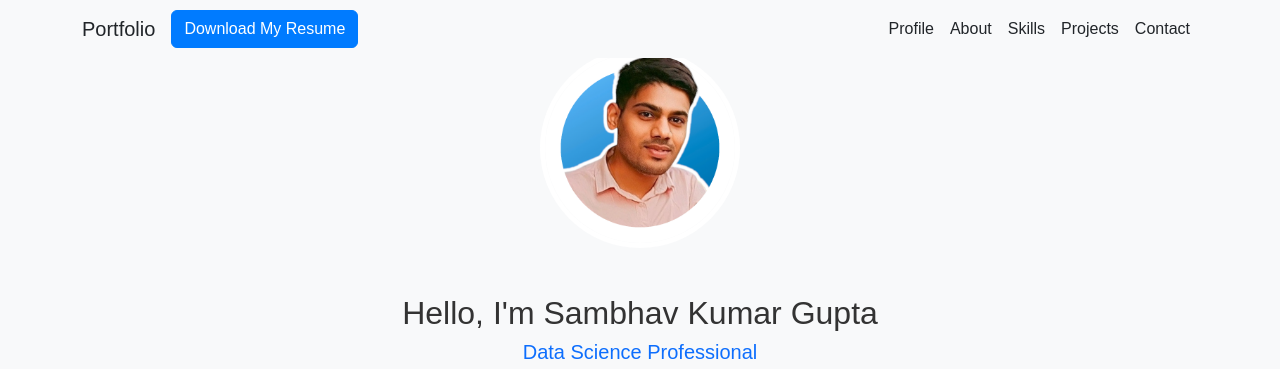
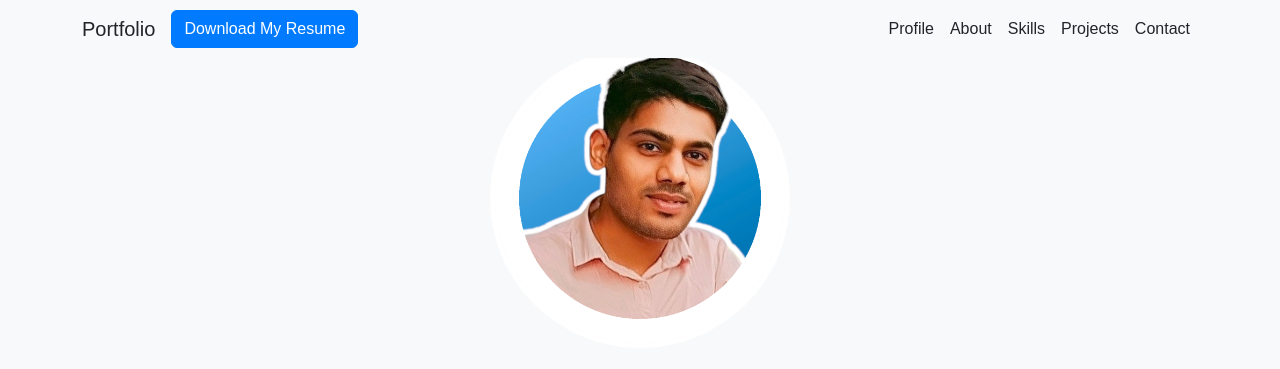
Before and after one commit to skgsambhav/portfolio, a plain HTML site: page index.html in a window 1280 px wide. Shown: the top 369 px of the page. Drawn offline with nearby package versions, Linux system fonts and the light colour scheme.

Commit message:
Update index.html

```diff
--- a/index.html
+++ b/index.html
@@ -17,8 +17,8 @@
   <!-- Profile Section -->
   <section id="profile" class="py-5 text-center bg-light">
     <div class="container">
-      <img src="assets/profile-image.png" alt="Profile Image" class="img-fluid rounded-circle profile-image" width="200"
-        height="200">
+      <img src="assets/profile-image.png" alt="Profile Image" class="img-fluid rounded-circle profile-image" width="300"
+        height="300">
 
       <h2 id="typed-text" class="mt-3">Hello, I'm <span class="text-primary">Sambhav Kumar Gupta</span></h2>
       <h5 class="text-primary">Data Science Professional</h5>
```
